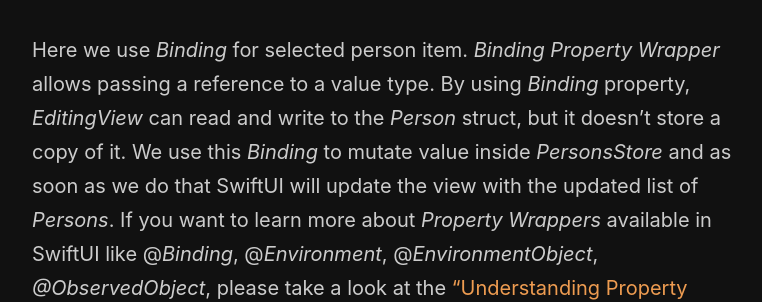
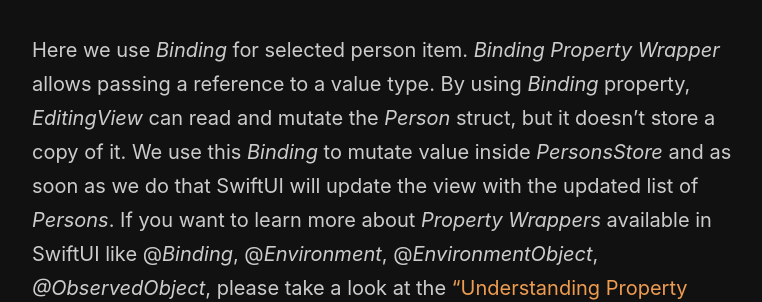
Before and after one commit to mecid/mecid.github.io, a Jekyll site: the page built from _posts/2019-07-03-managing-data-flow-in-swiftui.md, in a window 1280 px wide and 900 px high, scrolled down 2656 px. Shown: the part 154-456 px from the top of the window, without its empty margins (258-1020 px from the left). Built offline with Jekyll 4.4.1, drawn with Linux system fonts in a browser that asks for light colours.

Commit message:
Update 2019-07-03-managing-data-flow-in-swiftui.md

````diff
--- a/_posts/2019-07-03-managing-data-flow-in-swiftui.md
+++ b/_posts/2019-07-03-managing-data-flow-in-swiftui.md
@@ -88,7 +88,7 @@ struct EditingView: View {
 }
 ```
 
-Here we use *Binding* for selected person item. *Binding Property Wrapper* allows passing a reference to a value type. By using *Binding* property, *EditingView* can read and write to the *Person* struct, but it doesn't store a copy of it. We use this *Binding* to mutate value inside *PersonsStore* and as soon as we do that SwiftUI will update the view with the updated list of *Persons*. If you want to learn more about *Property Wrappers* available in SwiftUI like @*Binding*, @*Environment*, @*EnvironmentObject*, *@ObservedObject*, please take a look at the ["Understanding Property Wrappers in SwiftUI"](/2019/06/12/understanding-property-wrappers-in-swiftui/).
+Here we use *Binding* for selected person item. *Binding Property Wrapper* allows passing a reference to a value type. By using *Binding* property, *EditingView* can read and mutate the *Person* struct, but it doesn't store a copy of it. We use this *Binding* to mutate value inside *PersonsStore* and as soon as we do that SwiftUI will update the view with the updated list of *Persons*. If you want to learn more about *Property Wrappers* available in SwiftUI like @*Binding*, @*Environment*, @*EnvironmentObject*, *@ObservedObject*, please take a look at the ["Understanding Property Wrappers in SwiftUI"](/2019/06/12/understanding-property-wrappers-in-swiftui/).
 
 Now let's refactor our *PersonsView* to support editing by passing *Binding* to a selected *Person* inside *EditingView*.
 
````
